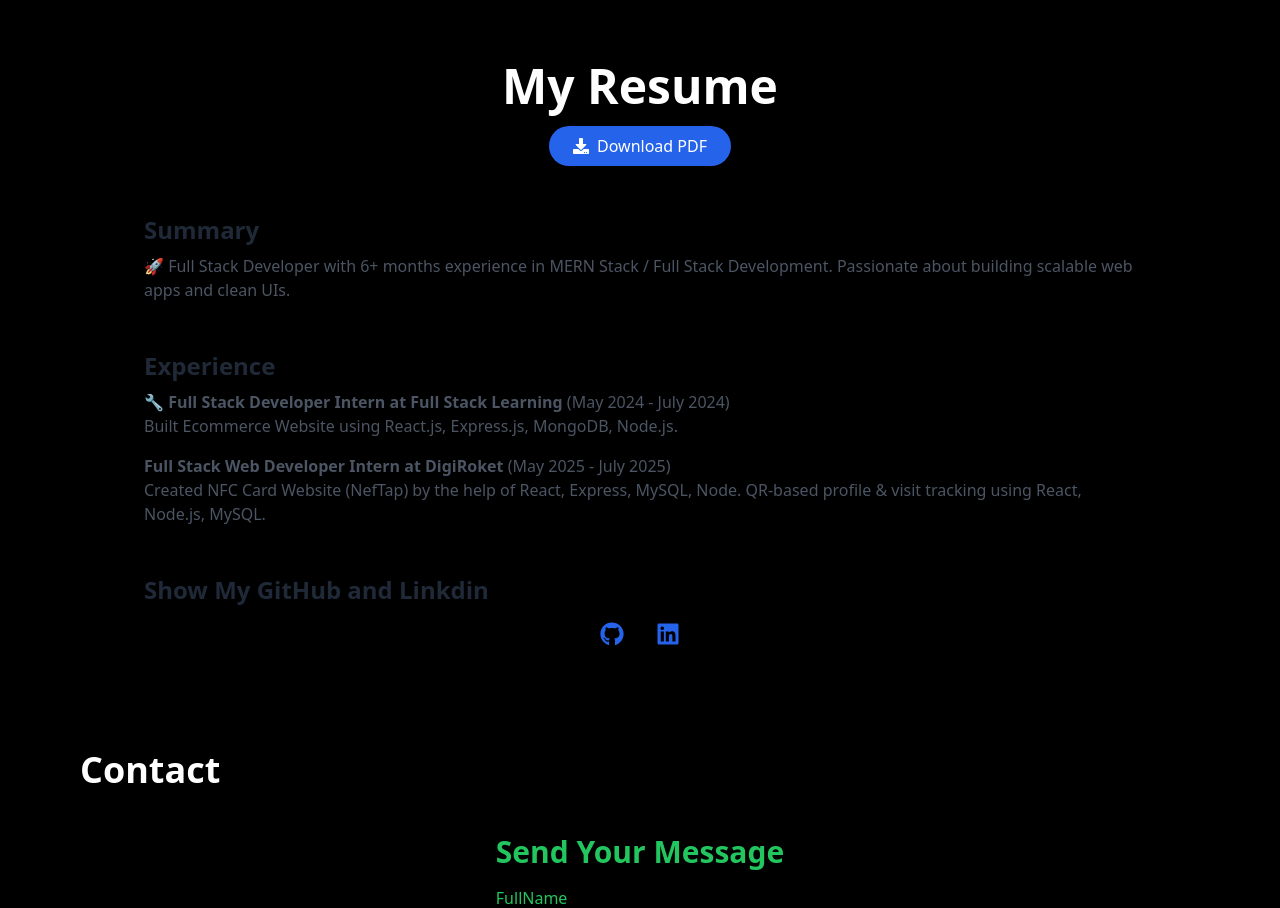
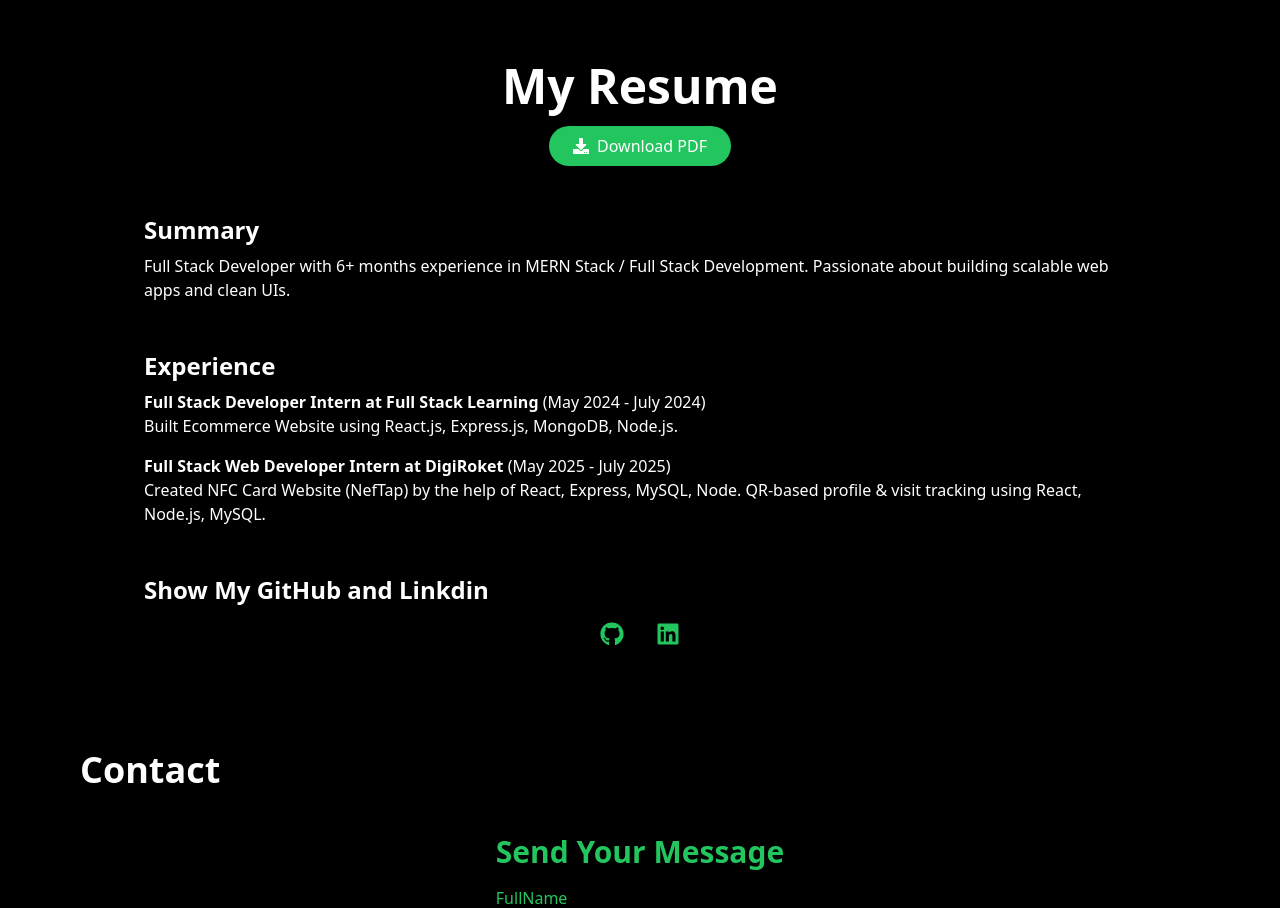
Before and after one commit to PradhumanSinghNaruka/Portfolio-Pradhuman-Singh, a React (Create React App) app: page / in a window 1280 px wide. Shown: the part 3740-4648 px from the top of the page. Built offline with nearby package versions, Linux system fonts and the light colour scheme.

Commit message:
Update Cv.js

```diff
--- a/src/components/Cv.js
+++ b/src/components/Cv.js
@@ -9,7 +9,7 @@ export default function ResumePage() {
         <a
           href="/assets/Pradhuman-Resume.pdf"
           download
-          className="inline-flex items-center gap-2 px-6 py-2 text-white bg-blue-600 rounded-full hover:bg-blue-700 transition text-sm md:text-base"
+          className="inline-flex items-center gap-2 px-6 py-2 text-white bg-green-500 rounded-full hover:bg-green-700 transition text-sm md:text-base"
         >
           <FaDownload /> Download PDF
         </a>
@@ -17,18 +17,18 @@ export default function ResumePage() {
 
       {/* Summary */}
       <section>
-        <h2 className="text-2xl font-semibold text-gray-800 mb-2">Summary</h2>
-        <p className="text-gray-600 leading-relaxed text-sm md:text-base">
-          🚀 Full Stack Developer with 6+ months experience in MERN Stack / Full Stack Development.
+        <h2 className="text-2xl font-semibold text-white mb-2">Summary</h2>
+        <p className="text-white leading-relaxed text-sm md:text-base">
+          Full Stack Developer with 6+ months experience in MERN Stack / Full Stack Development.
           Passionate about building scalable web apps and clean UIs.
         </p>
       </section>
       {/* Experience */}
       <section>
-        <h2 className="text-2xl font-semibold text-gray-800 mb-2">Experience</h2>
-        <ul className="space-y-4 text-gray-600 text-sm md:text-base">
+        <h2 className="text-2xl font-semibold text-white mb-2">Experience</h2>
+        <ul className="space-y-4 text-white text-sm md:text-base">
           <li>
-            <strong>🔧 Full Stack Developer Intern at Full Stack Learning</strong> (May 2024 - July 2024)
+            <strong>Full Stack Developer Intern at Full Stack Learning</strong> (May 2024 - July 2024)
             <br />
             Built Ecommerce Website using React.js, Express.js, MongoDB, Node.js.
           </li>
@@ -41,13 +41,13 @@ export default function ResumePage() {
       </section>
       {/* Social Links */}
       <section>
-        <h2 className="text-2xl font-semibold text-gray-800 mb-4">Show My GitHub and Linkdin</h2>
-        <div className="flex justify-center gap-8 text-2xl text-blue-600">
-          <a href="https://github.com/pradhuman-dev" target="_blank" rel="noopener noreferrer">
-            <FaGithub className="hover:text-blue-800 transition" />
+        <h2 className="text-2xl font-semibold text-white mb-4">Show My GitHub and Linkdin</h2>
+        <div className="flex justify-center gap-8 text-2xl text-green-500">
+          <a href="https://github.com/PradhumanSinghNaruka" target="_blank" rel="noopener noreferrer">
+            <FaGithub className="hover:text-green-500 transition" />
           </a>
-          <a href="https://linkedin.com/in/pradhuman" target="_blank" rel="noopener noreferrer">
-            <FaLinkedin className="hover:text-blue-800 transition" />
+          <a href="https://www.linkedin.com/in/pradhuman-singh-naruka-227030280/" target="_blank" rel="noopener noreferrer">
+            <FaLinkedin className="hover:text-green-500 transition" />
           </a>
         </div>
       </section>
```
